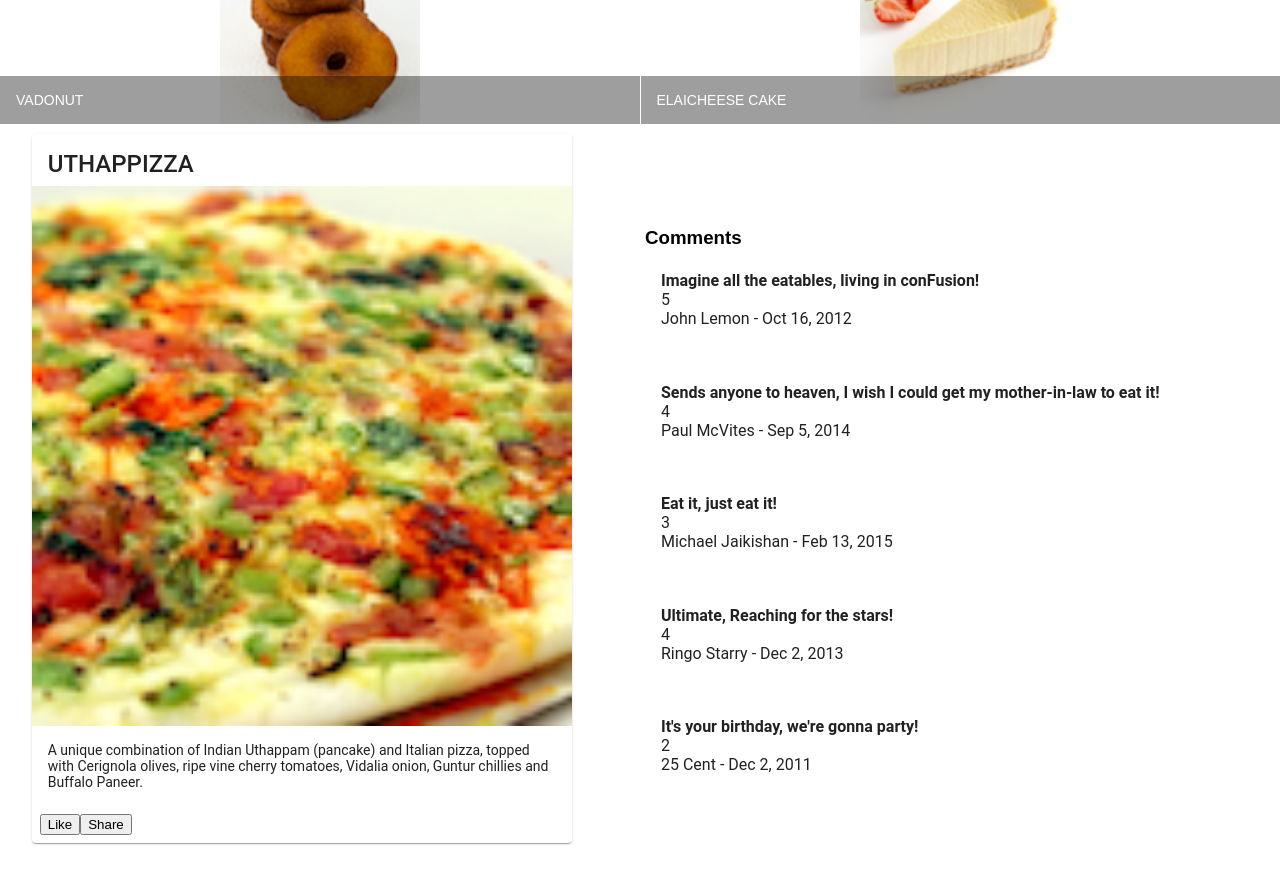
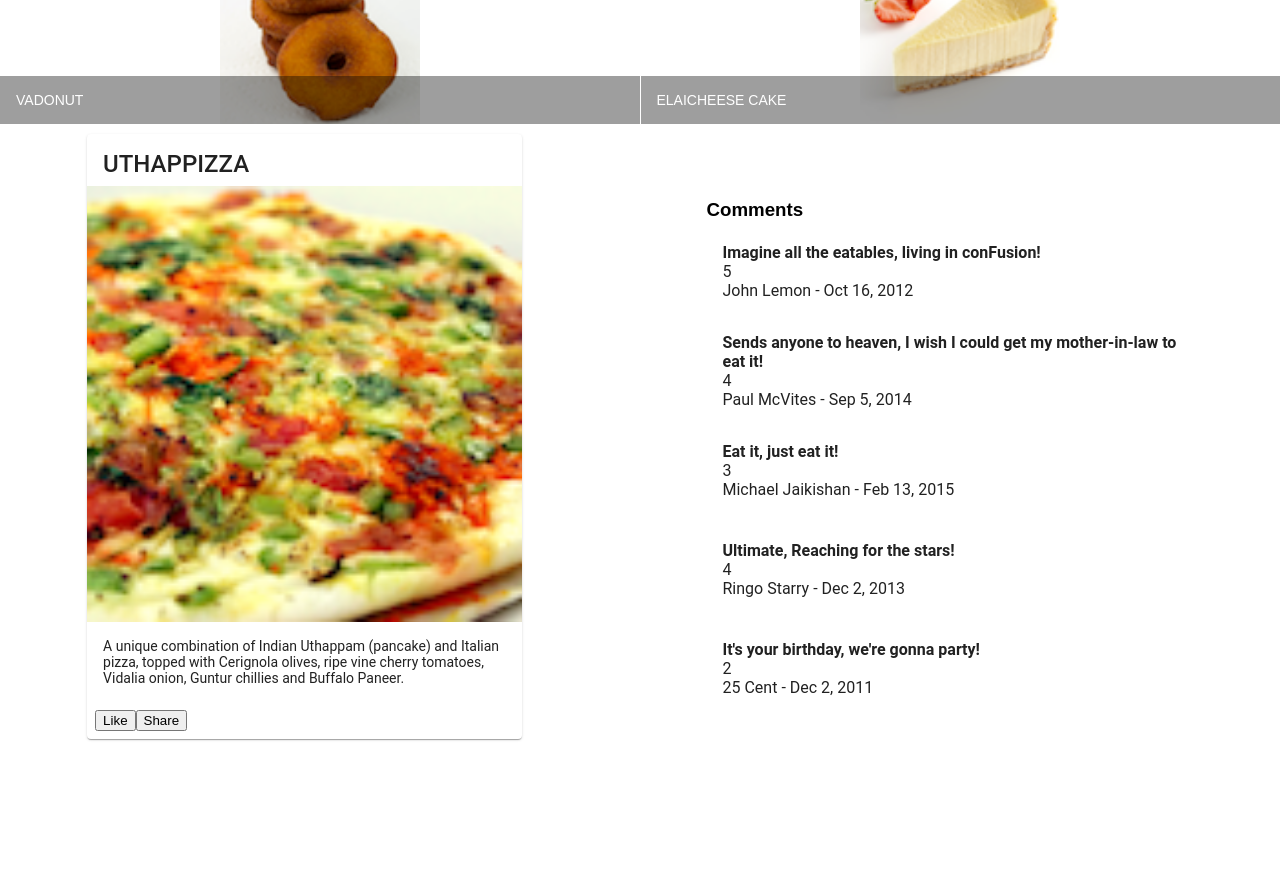
Before and after one commit to brad90/Angular-Hong-Kong-Uni, an Angular app: page / in a window 1280 px wide. Shown: the part 420-1304 px from the top of the page. After the commit the page ends 1210 px from the top, so only its background shows below. Built offline with nearby package versions, Linux system fonts and the light colour scheme.

Commit message:
Added back in flex

```diff
--- a/src/app/dishdetail/dishdetail.component.html
+++ b/src/app/dishdetail/dishdetail.component.html
@@ -8,7 +8,7 @@
     fxLayoutGap.xs="0"
     *ngIf="dish">
 
-    <div fxflex style = "width:50%">
+    <div fxFlex="40">
       <mat-card class="card">
         <mat-card-title>
             {{dish.name | uppercase}}
@@ -24,7 +24,7 @@
       </mat-card>
     </div>
 
-    <div fxflex style = "width:50%">
+    <div fxFlex="40">
       <h3>Comments</h3>
         <mat-list>
           <mat-list-item *ngFor="let comment of dish.comments" class="list-item-container" >
```
